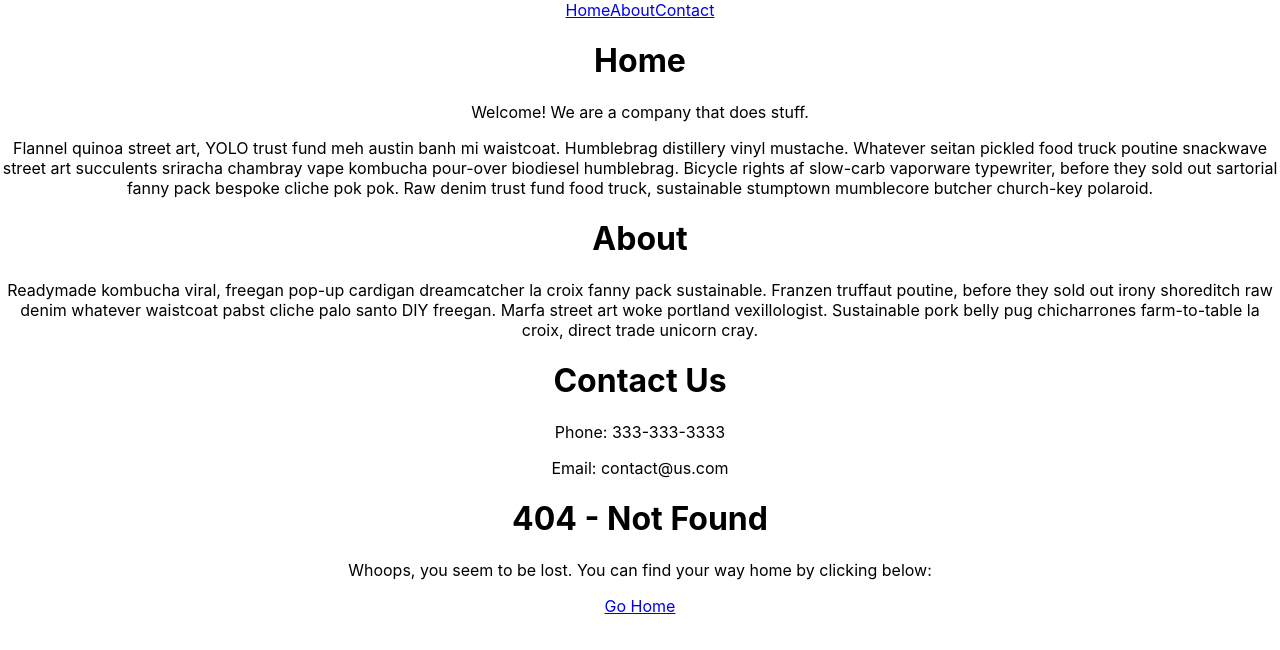
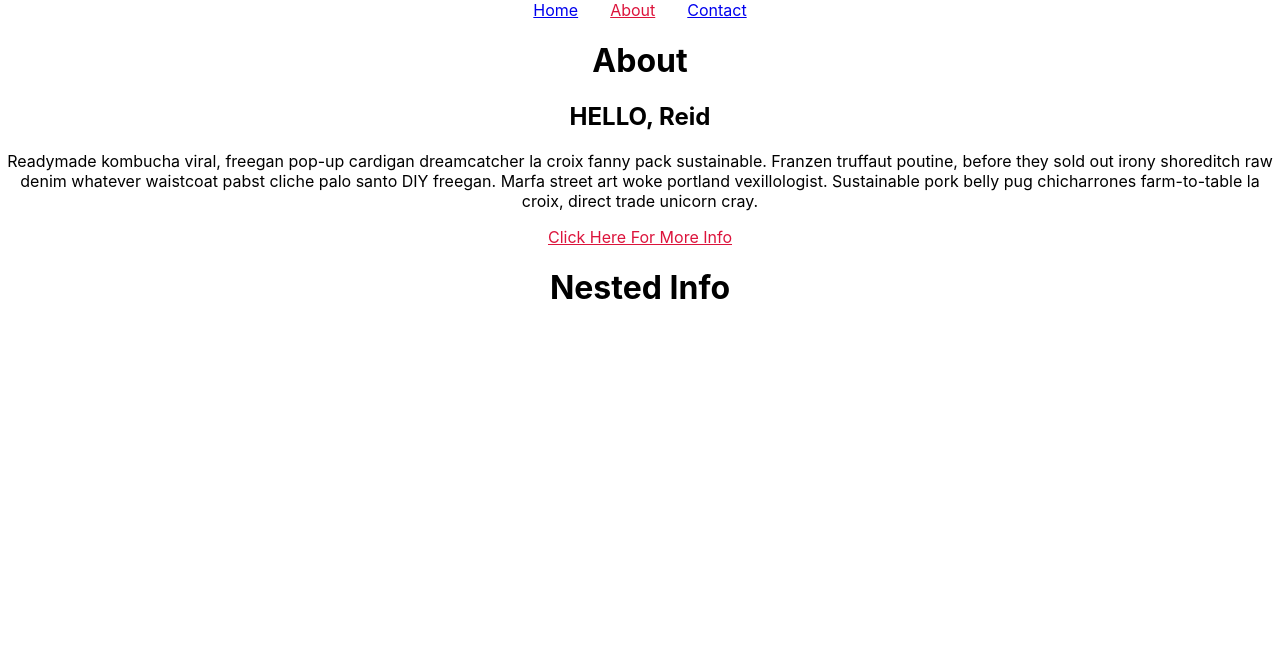
Before and after one commit to reidgarner/react-router-practice, a React (Create React App) app: page /about/more-info in a window 1280 px wide. Shown: the top 650 px of the page. Built offline with nearby package versions, Linux system fonts and the light colour scheme.

Commit message:
Nested route working in about.js

```diff
--- a/package.json
+++ b/package.json
@@ -5,6 +5,7 @@
   "dependencies": {
     "react": "^16.6.3",
     "react-dom": "^16.6.3",
+    "react-router-dom": "^5.0.0",
     "react-scripts": "2.1.1"
   },
   "scripts": {
--- a/src/App.css
+++ b/src/App.css
@@ -22,6 +22,14 @@
   color: #61dafb;
 }
 
+a {
+  margin: 1rem
+}
+
+.active-link {
+  color: crimson;
+}
+
 @keyframes App-logo-spin {
   from {
     transform: rotate(0deg);
--- a/src/App.js
+++ b/src/App.js
@@ -1,6 +1,8 @@
 import React, { Component } from 'react';
 import logo from './logo.svg';
 import './App.css';
+
+import { BrowserRouter as Router, Route, Switch } from 'react-router-dom'
 
 // Components
 import Home from './components/Home'
@@ -10,14 +12,39 @@ import NotFound from './components/NotFound'
 import Navigation from './components/Navigation'
 
 class App extends Component {
+  state = {
+    username: 'Reid'
+  }
+
   render() {
     return (
       <div className="App">
-        <Navigation />
-        <Home />
-        <About />
-        <Contact />
-        <NotFound />
+        <Router>
+            <Route
+              path='/'
+              component={Navigation}
+            />
+            <Switch>
+            <Route
+              exact path='/'
+              component={Home}
+            />
+            <Route
+              path='/about'
+              render={
+                (routerProps) => <About match={routerProps.match} username={this.state.username} />
+              }
+            />
+            <Route
+              exact path='/contact'
+              component={Contact}
+            />
+            <Route
+              component={NotFound}
+            />
+
+          </Switch>
+        </Router>
       </div>
     );
   }
--- a/src/components/About.js
+++ b/src/components/About.js
@@ -1,10 +1,21 @@
 import React from 'react'
+import { NavLink, Route } from 'react-router-dom'
 
-const About = () => {
+import Nested from './Nested'
+
+const About = ({ match, username }) => {
+  console.log(match)
+  const nestedPath = `${match.path}/more-info`
   return (
     <div>
       <h1>About</h1>
+      <h2>HELLO, { username }</h2>
       <p>Readymade kombucha viral, freegan pop-up cardigan dreamcatcher la croix fanny pack sustainable. Franzen truffaut poutine, before they sold out irony shoreditch raw denim whatever waistcoat pabst cliche palo santo DIY freegan. Marfa street art woke portland vexillologist. Sustainable pork belly pug chicharrones farm-to-table la croix, direct trade unicorn cray.</p>
+      <NavLink to={nestedPath} activeClassName='active-link'>Click Here For More Info</NavLink>
+      <Route
+        path={nestedPath}
+        component={Nested}
+      />
     </div>
   )
 }
--- a/src/components/Navigation.js
+++ b/src/components/Navigation.js
@@ -1,11 +1,13 @@
 import React from 'react'
+
+import { NavLink } from 'react-router-dom'
 
 const Navigation = () => {
   return (
     <div>
-      <a href="/">Home</a>
-      <a href="/about">About</a>
-      <a href="/contact">Contact</a>
+      <NavLink to='/'>Home</NavLink>
+      <NavLink to='/about' activeClassName='active-link'>About</NavLink>
+      <NavLink to='/contact' activeClassName='active-link'>Contact</NavLink>
     </div>
   )
 }
--- /dev/null
+++ b/src/components/Nested.js
@@ -0,0 +1,11 @@
+import React from 'react'
+
+const Home = () => {
+    return (
+        <div>
+            <h1>Nested Info</h1>
+        </div>
+    )
+}
+
+export default Home
```
Also changed, not shown: 1 other file (tests, documents, lock files or other folders).
